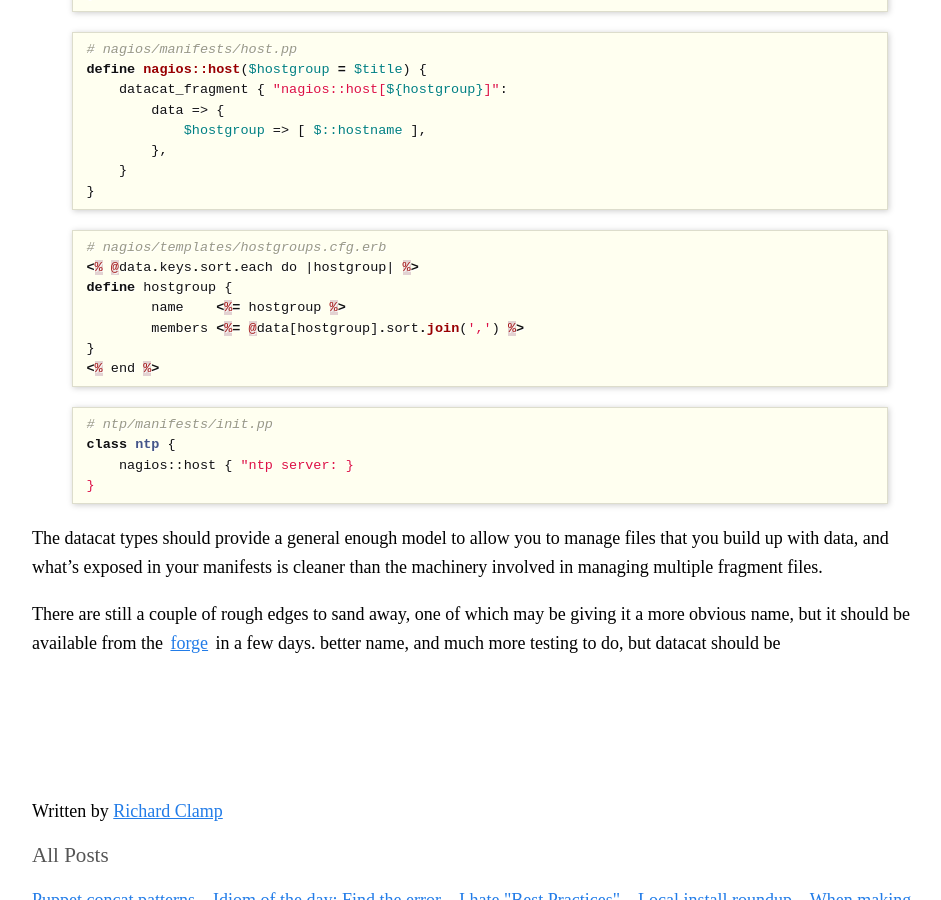
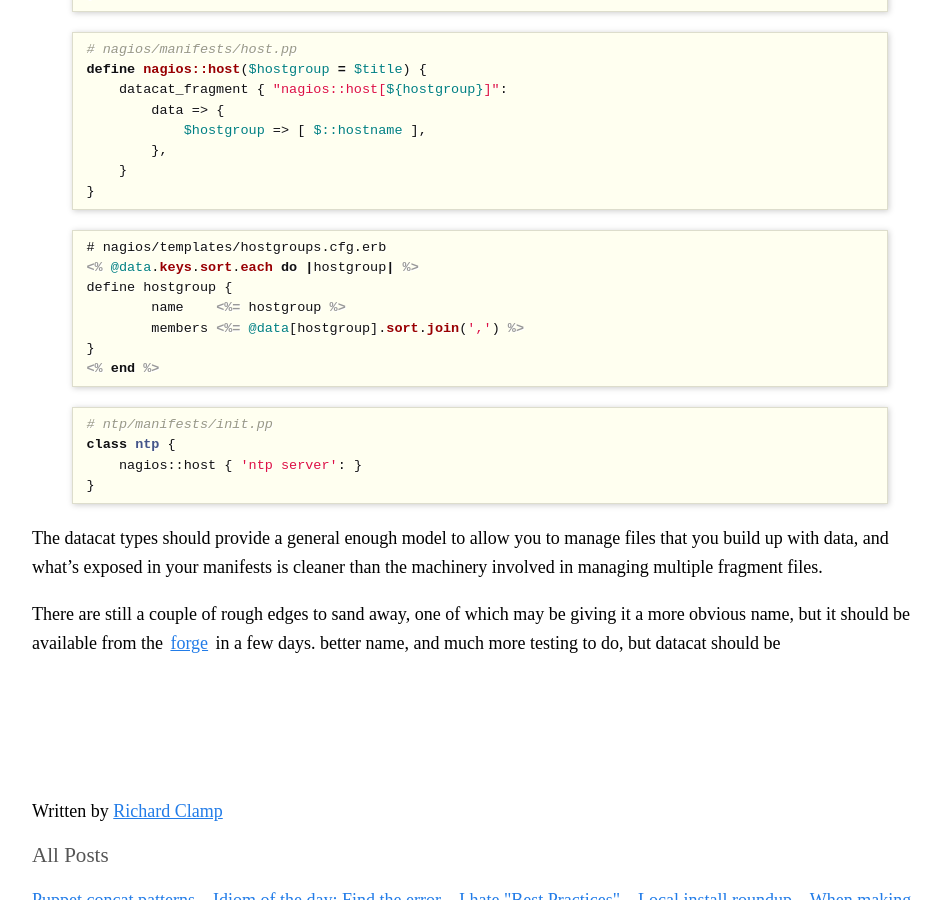
Before and after one commit to richardc/blog, a Jekyll site: the page built from _posts/2013-02-02-puppet-concat-patterns.markdown, in a window 1280 px wide and 900 px high, scrolled down 2914 px. Shown: the whole window, without its empty margins (160-1101 px from the left). Built offline with Jekyll 4.4.1, drawn with Linux system fonts in a browser that asks for light colours; Markdown is read by kramdown in place of the engine named in the settings; comment, search, counter and statistics services are not loaded.

Commit message:
erb highlight the erb, and fix more syntax

```diff
--- a/_posts/2013-02-02-puppet-concat-patterns.markdown
+++ b/_posts/2013-02-02-puppet-concat-patterns.markdown
@@ -163,7 +163,7 @@ define nagios::host($hostgroup = $title) {
 }
 {% endhighlight %}
 
-{% highlight puppet %}
+{% highlight erb %}
 # nagios/templates/hostgroups.cfg.erb
 <% @data.keys.sort.each do |hostgroup| %>
 define hostgroup {
@@ -176,7 +176,7 @@ define hostgroup {
 {% highlight puppet %}
 # ntp/manifests/init.pp
 class ntp {
-    nagios::host { "ntp server: }
+    nagios::host { 'ntp server': }
 }
 {% endhighlight %}
 
```
